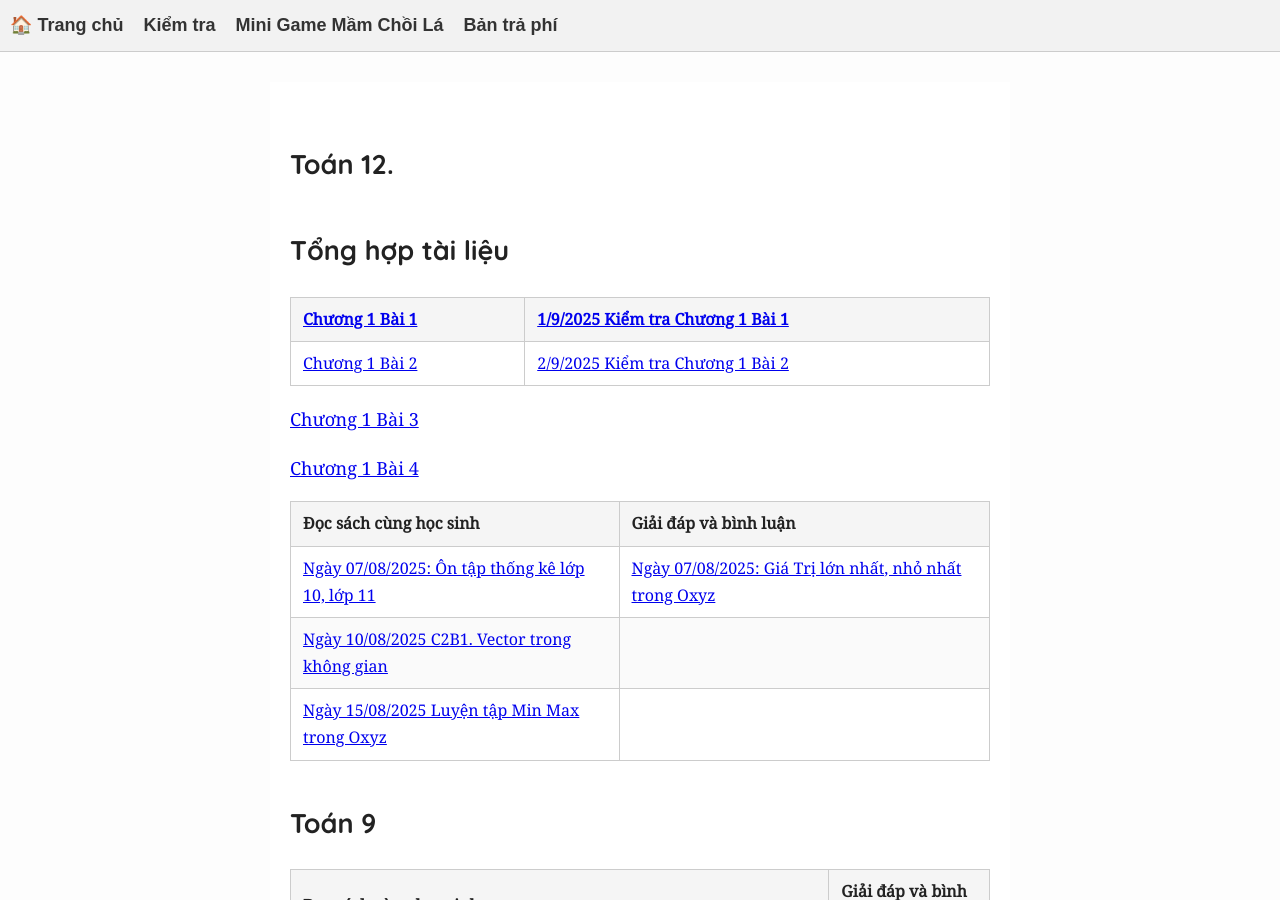
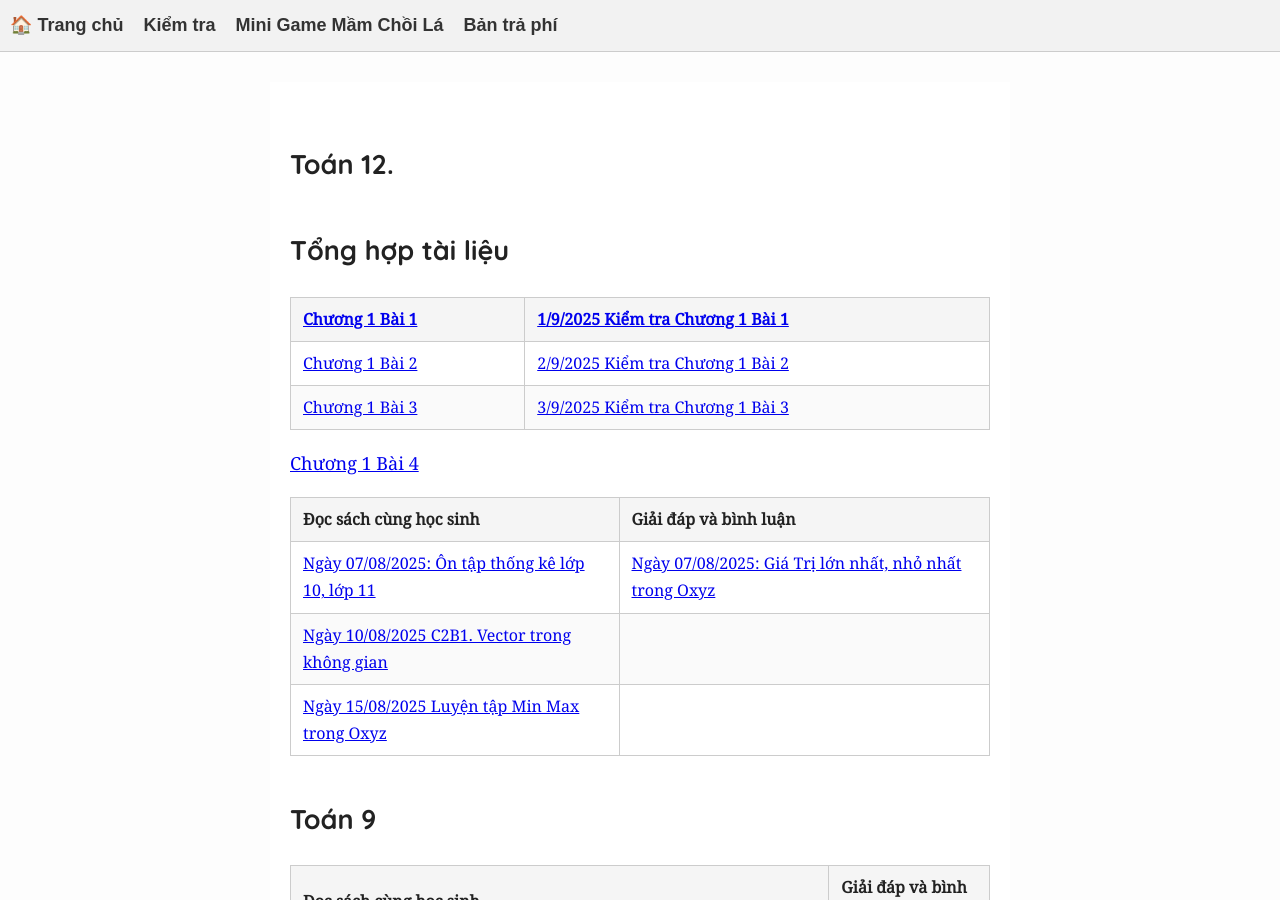
Before and after one commit to NguyenMuoiVN1988/publicstudyrepo, a Jekyll site: the page built from index.md, in a window 1280 px wide and 900 px high. Built offline with Jekyll 4.4.1, drawn with Linux system fonts in a browser that asks for light colours.

Commit message:
Update index.md

```diff
--- a/index.md
+++ b/index.md
@@ -10,8 +10,7 @@ title: "Public Study"
 | [Chương 1 Bài 1](T12/T12C1B1.md)| [1/9/2025 Kiểm tra Chương 1 Bài 1](T12/T12TestC1B1.md) |
 |----|---|
 | [Chương 1 Bài 2](T12/T12C1B2.md) | [2/9/2025 Kiểm tra Chương 1 Bài 2](T12/T12TestC1B2F.md)|
-
-[Chương 1 Bài 3](T12/T12C1B3.md)
+| [Chương 1 Bài 3](T12/T12C1B3.md) | [3/9/2025 Kiểm tra Chương 1 Bài 3](T12/T12TestC1B3F.md)|
 
 [Chương 1 Bài 4](T12/T12C1B4KhaoSat.md)
 
```
